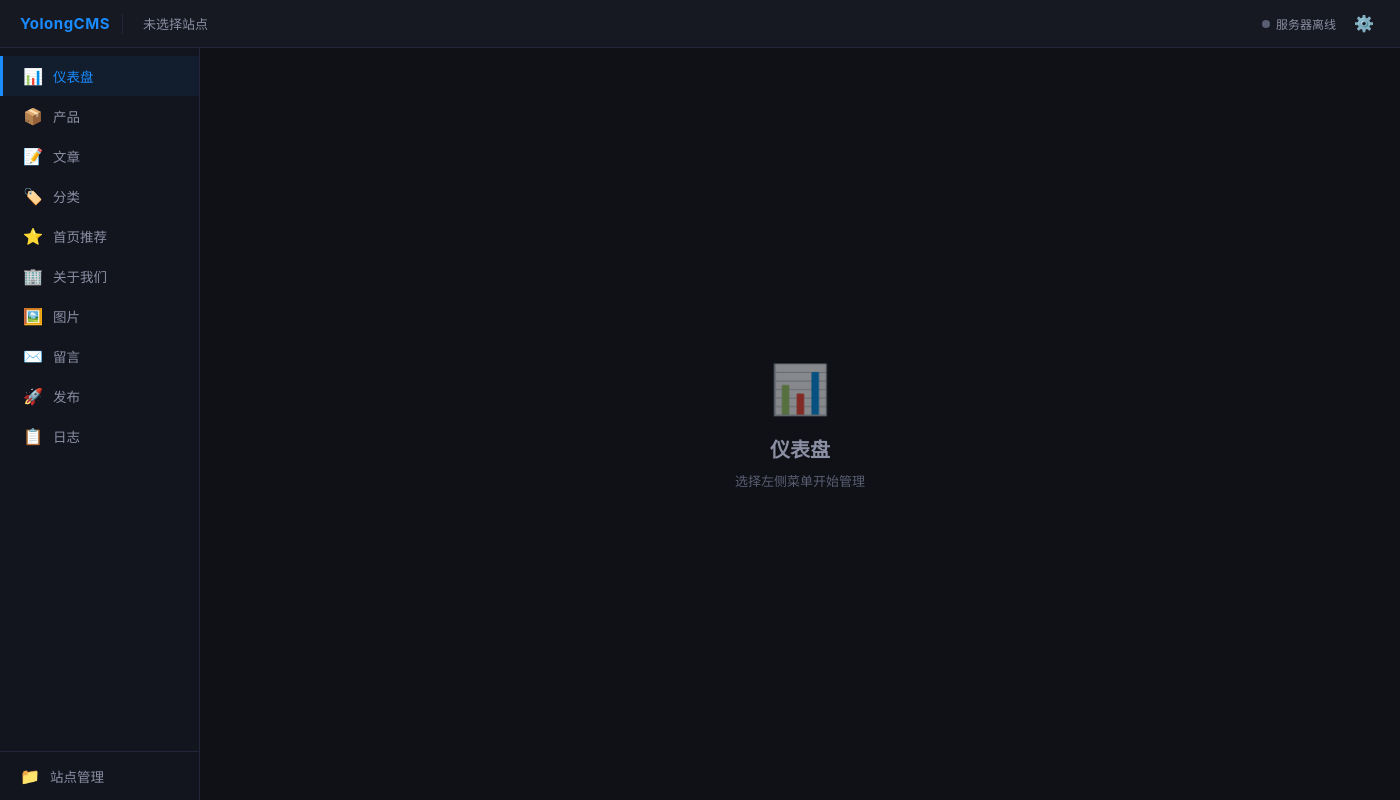
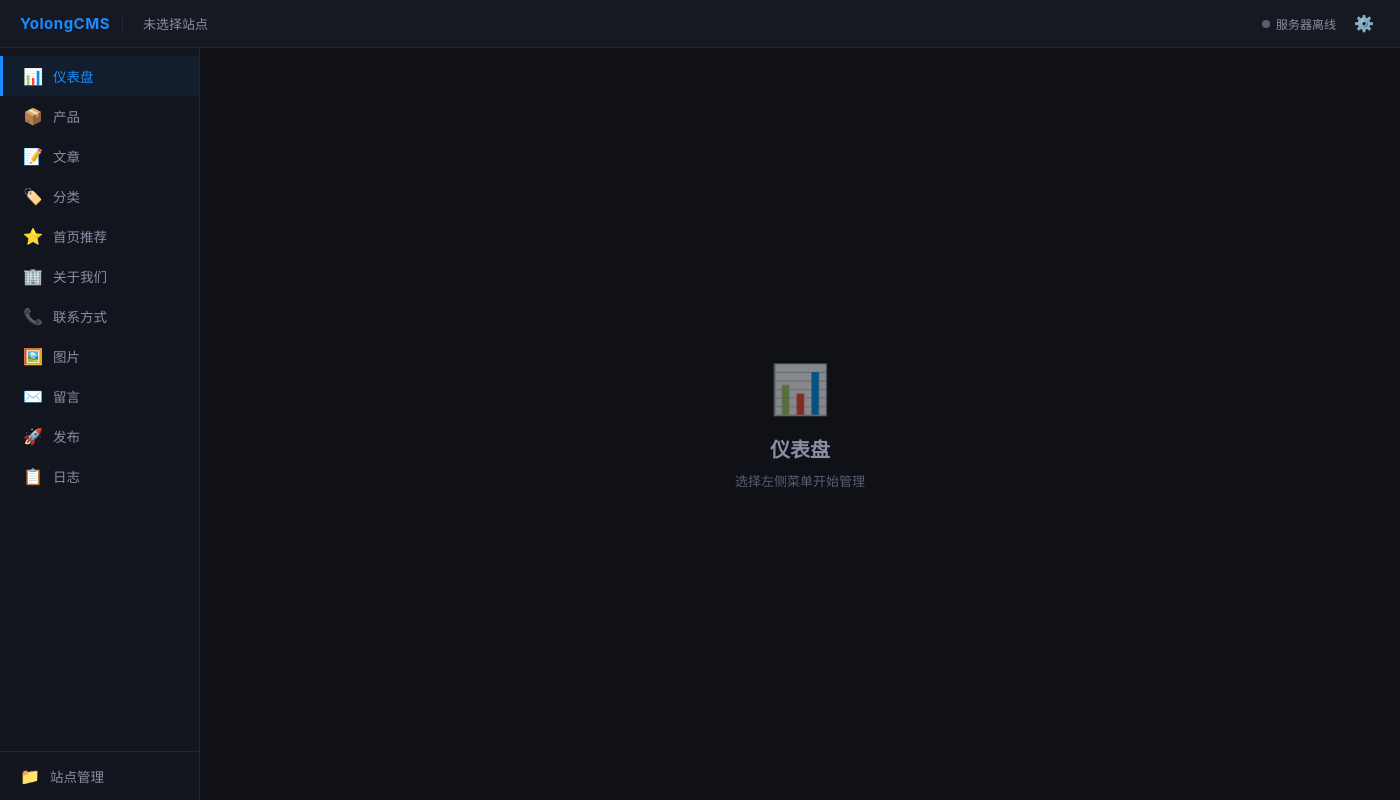
Before and after one commit to Heyxier/yolongCMS, an Electron app: page src/index.html in a window 1400 px wide. Drawn offline with Linux system fonts and the light colour scheme; no server answers.

Commit message:
fix: 补充注册联系方式页面到导航和app.js

```diff
--- a/src/index.html
+++ b/src/index.html
@@ -57,6 +57,10 @@
                     <span class="nav-icon">🏢</span>
                     <span class="nav-label">关于我们</span>
                 </li>
+                <li class="nav-item" data-page="contact">
+                    <span class="nav-icon">📞</span>
+                    <span class="nav-label">联系方式</span>
+                </li>
                 <li class="nav-item" data-page="images">
                     <span class="nav-icon">🖼️</span>
                     <span class="nav-label">图片</span>
@@ -104,6 +108,7 @@
     <script src="js/categories.js"></script>
     <script src="js/featured.js"></script>
     <script src="js/about.js"></script>
+    <script src="js/contact.js"></script>
     <script src="js/publish.js"></script>
     <script src="js/settings.js"></script>
     <script src="js/messages.js"></script>
--- a/src/js/app.js
+++ b/src/js/app.js
@@ -5,6 +5,7 @@
     // ===== 页面注册 =====
     const PAGES = {
         about:      { title: '关于我们', icon: '🏢' },
+        contact:    { title: '联系方式', icon: '📞' },
         dashboard:  { title: '仪表盘',   icon: '📊' },
         products:   { title: '产品',     icon: '📦' },
         articles:   { title: '文章',     icon: '📝' },
```
